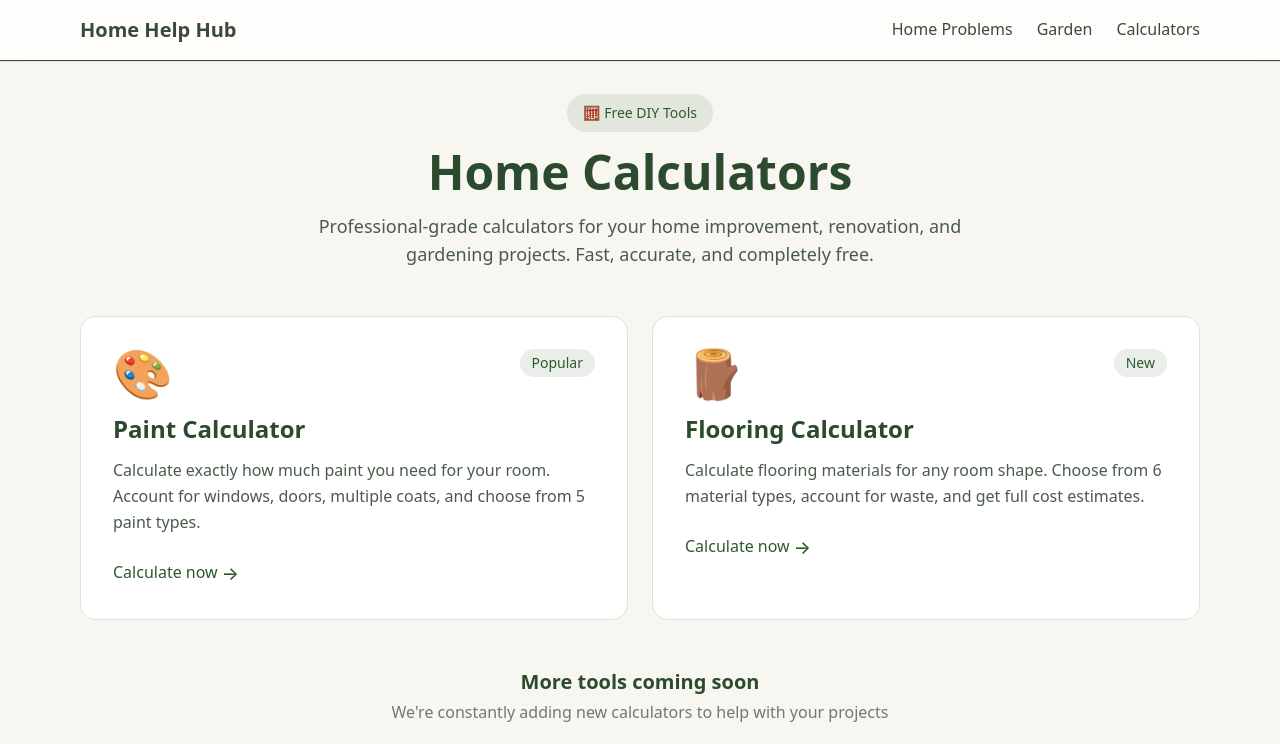
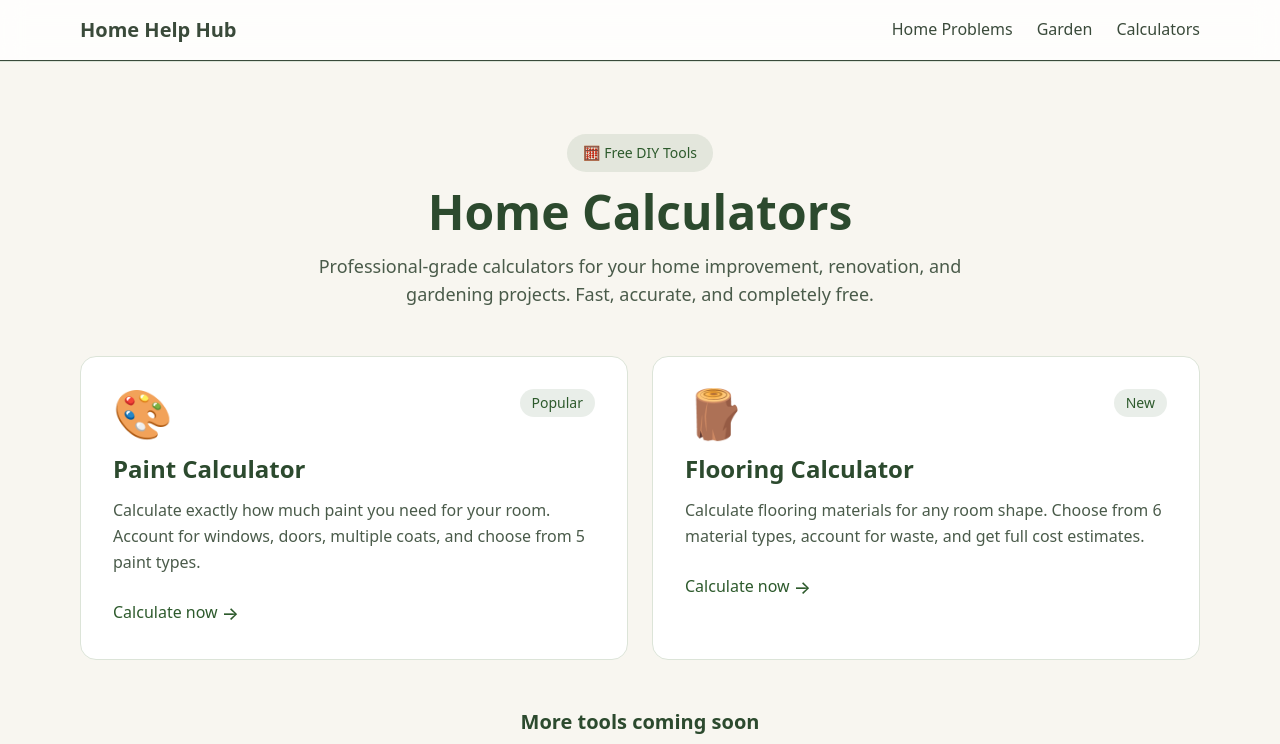
Before and after one commit to MikolajRz/home-help-hub, a Next.js app: page /categories/home-calculators in a window 1280 px wide. Shown: the top 744 px of the page. Built offline with nearby package versions, Linux system fonts and the light colour scheme; no server answers.

Commit message:
Small changes

```diff
--- a/app/categories/home-calculators/page.tsx
+++ b/app/categories/home-calculators/page.tsx
@@ -8,7 +8,7 @@ export const metadata = {
 
 export default function HomeCalculatorsPage() {
   return (
-    <main className="min-h-screen bg-[#f8f6f0] py-2">
+    <main className="min-h-screen bg-[#f8f6f0] py-12">
       <div className="max-w-6xl mx-auto px-4">
 
         {/* HEADER */}
@@ -30,7 +30,7 @@ export default function HomeCalculatorsPage() {
 
           {/* PAINT CALCULATOR CARD */}
           <Link
-            href="/categories/home-calculators/paint-calculator"
+            href="/calculators/paint"
             className="group bg-white rounded-2xl border border-[#dce4d8] p-8 hover:shadow-lg hover:-translate-y-1 transition-all duration-300"
           >
             <div className="flex items-start justify-between">
@@ -54,7 +54,7 @@ export default function HomeCalculatorsPage() {
 
           {/* FLOORING CALCULATOR CARD */}
           <Link
-            href="/categories/home-calculators/flooring-calculator"
+            href="/calculators/floor"
             className="group bg-white rounded-2xl border border-[#dce4d8] p-8 hover:shadow-lg hover:-translate-y-1 transition-all duration-300"
           >
             <div className="flex items-start justify-between">
```
